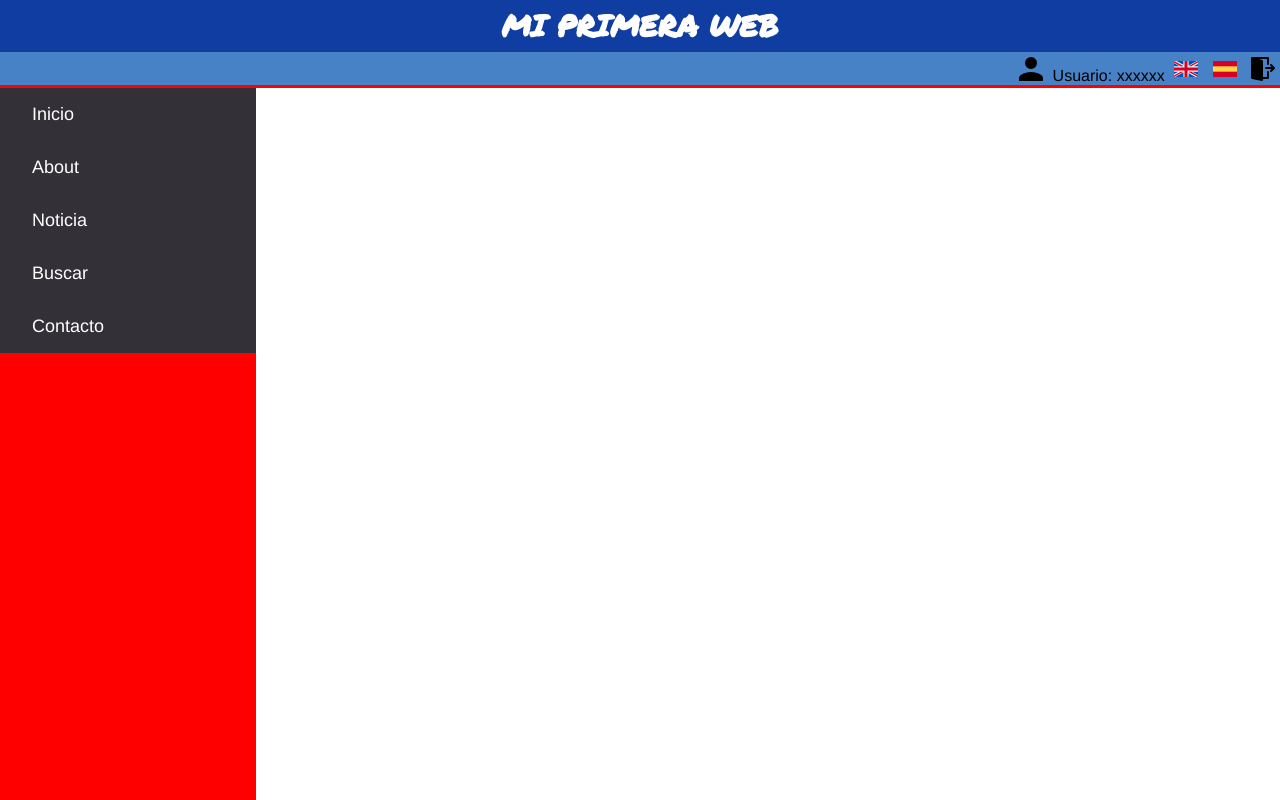
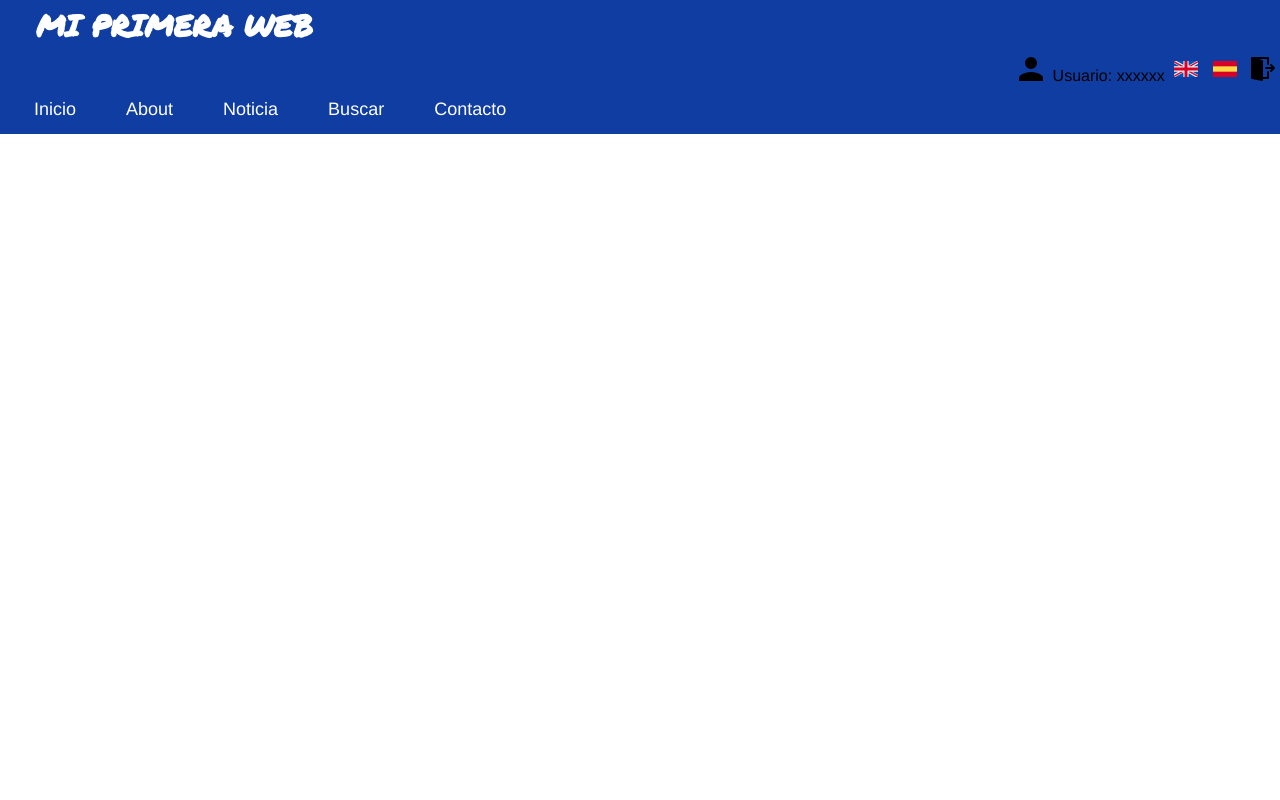
Before and after one commit to oscarpon/Primera_entrega, a plain HTML site: page index.html in a window 1280 px wide. Shown: the top 800 px of the page. Drawn offline with Linux system fonts and the light colour scheme.

Commit message:
menu horizontal y aparencia mejorada

```diff
--- a/styles.css
+++ b/styles.css
@@ -2,22 +2,21 @@ body{
   font-family: Helvetica;
 }
 #cabecera{
-  text-align: center;
+  text-align: left;
   background-color: #0f3da2;
   margin: 0;
   font-size: 100%;
   display: block;
-  border-bottom-style: solid;
-  border-bottom-color: red;
-
+  padding-left: 2em;
 
 }
 
 .bar{
   text-align: right;
-  background-color: #4781c6;
+  background-color: #0f3da2;
   width: 100%;
   padding-top: 5px;
+  display: block;
 
 }
 
@@ -33,6 +32,7 @@ h1{
   text-transform: uppercase;
   color: white;
   padding: 4px;
+
 }
 
 
@@ -46,29 +46,22 @@ ul{
   list-style-type: none;
   margin: 0;
   padding: 0;
-  width: ;
-  /*overflow: hidden;*/
-  background-color: #333137;
+  overflow: hidden;
+  background-color: #0f3da2;
+
 }
 li{
-  width: 20%;
+  float:left;
 }
-
-li a{
+ li a{
   color: white;
-  display: block;
+  display: inline-block;
   font-size: 18px;
   text-align: center;
-  padding: 16px 32px;
+  padding: 14px 16px;
   text-decoration: none;
+  margin-left: 1em;
 }
 li a:hover{
   background-color: #3d3b41;
 }
-
-#menu{
-  background-color: red;
-  width: 20%;
-  float: left;
-  height: 7000px;
-}
```
